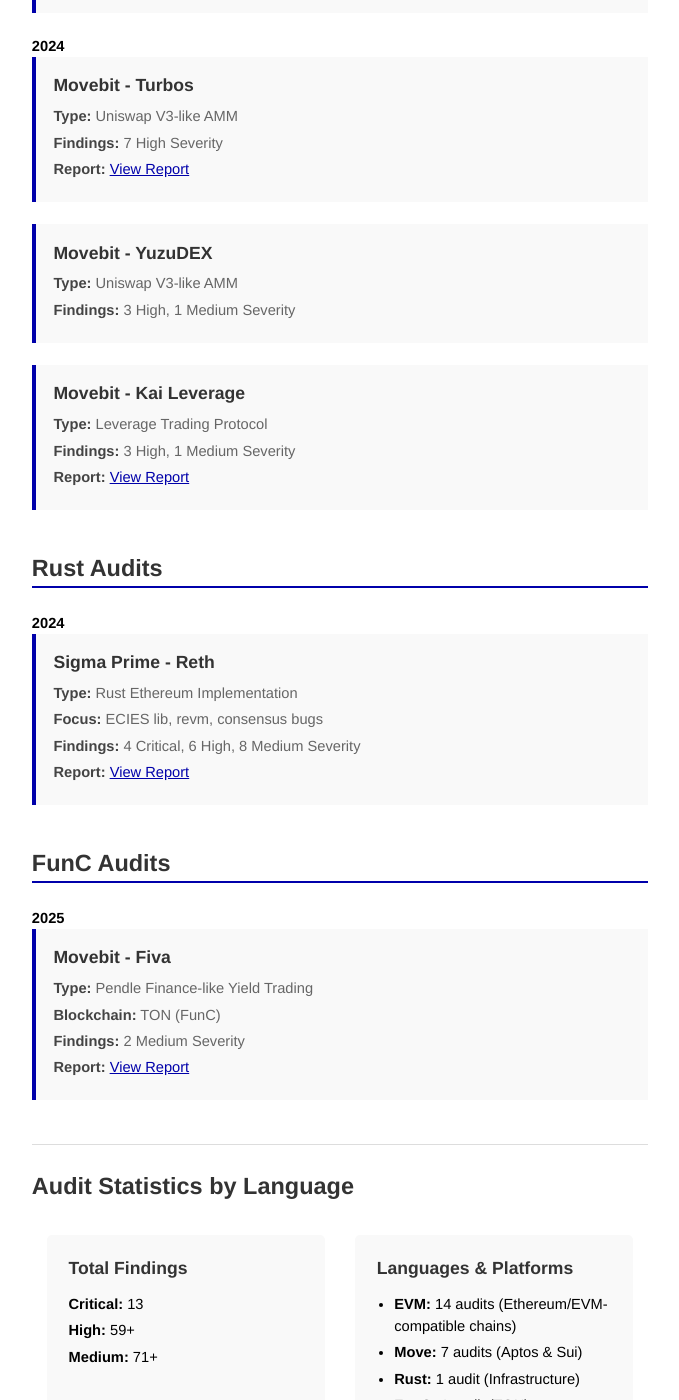
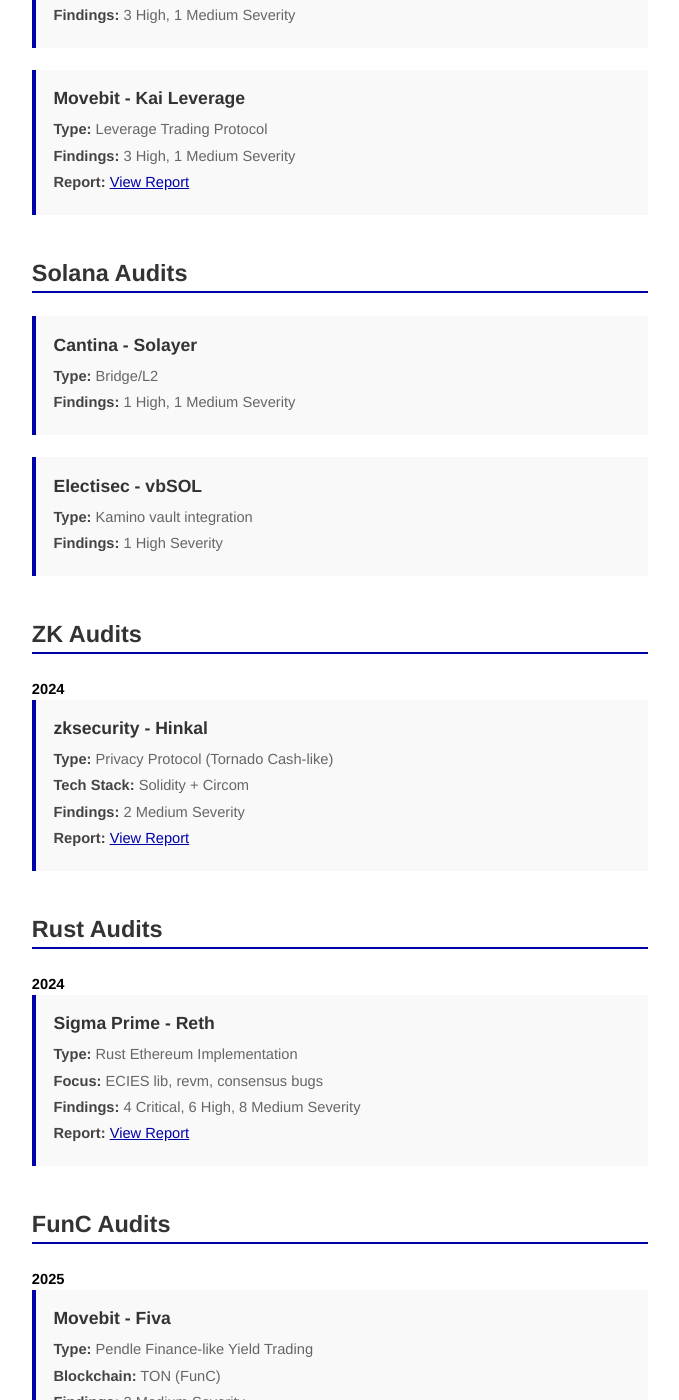
Before and after one commit to ret2basic/ret2basic.github.io, a Jekyll site: the page built from audits.html, in a window 1280 px wide and 1400 px high, scrolled down 3947 px. Shown: the whole window, without its empty margins (300-979 px from the left). Built offline with Jekyll 4.4.1, drawn with Linux system fonts in a browser that asks for light colours; some of the changed text lies outside the part shown.

Commit message:
Add Solana audits section and update stats

```diff
--- a/audits.html
+++ b/audits.html
@@ -147,22 +147,6 @@
   </section>
 
   <section class="audit-list">
-    <h2>ZK Audits</h2>
-
-    <h3>2024</h3>
-
-    <div class="audit-item">
-      <h3>zksecurity - Hinkal</h3>
-      <div class="audit-details">
-        <p><strong>Type:</strong> Privacy Protocol (Tornado Cash-like)</p>
-        <p><strong>Tech Stack:</strong> Solidity + Circom</p>
-        <p><strong>Findings:</strong> 2 Medium Severity</p>
-        <p><strong>Report:</strong> <a href="https://reports.zksecurity.xyz/reports/hinkal-audit/" target="_blank">View Report</a></p>
-      </div>
-    </div>
-  </section>
-
-  <section class="audit-list">
     <h2>Move Audits</h2>
 
     <h3>2025</h3>
@@ -249,6 +233,42 @@
   </section>
 
   <section class="audit-list">
+    <h2>Solana Audits</h2>
+
+    <div class="audit-item">
+      <h3>Cantina - Solayer</h3>
+      <div class="audit-details">
+        <p><strong>Type:</strong> Bridge/L2</p>
+        <p><strong>Findings:</strong> 1 High, 1 Medium Severity</p>
+      </div>
+    </div>
+
+    <div class="audit-item">
+      <h3>Electisec - vbSOL</h3>
+      <div class="audit-details">
+        <p><strong>Type:</strong> Kamino vault integration</p>
+        <p><strong>Findings:</strong> 1 High Severity</p>
+      </div>
+    </div>
+  </section>
+
+  <section class="audit-list">
+    <h2>ZK Audits</h2>
+
+    <h3>2024</h3>
+
+    <div class="audit-item">
+      <h3>zksecurity - Hinkal</h3>
+      <div class="audit-details">
+        <p><strong>Type:</strong> Privacy Protocol (Tornado Cash-like)</p>
+        <p><strong>Tech Stack:</strong> Solidity + Circom</p>
+        <p><strong>Findings:</strong> 2 Medium Severity</p>
+        <p><strong>Report:</strong> <a href="https://reports.zksecurity.xyz/reports/hinkal-audit/" target="_blank">View Report</a></p>
+      </div>
+    </div>
+  </section>
+
+  <section class="audit-list">
     <h2>Rust Audits</h2>
 
     <h3>2024</h3>
@@ -286,14 +306,15 @@
       <div class="stat-item">
         <h3>Total Findings</h3>
         <p><strong>Critical:</strong> 13</p>
-        <p><strong>High:</strong> 59+</p>
-        <p><strong>Medium:</strong> 71+</p>
+        <p><strong>High:</strong> 61+</p>
+        <p><strong>Medium:</strong> 72+</p>
       </div>
       <div class="stat-item">
         <h3>Languages & Platforms</h3>
         <ul>
           <li><strong>EVM:</strong> 14 audits (Ethereum/EVM-compatible chains)</li>
           <li><strong>Move:</strong> 7 audits (Aptos & Sui)</li>
+          <li><strong>Solana:</strong> 2 audits (Solana programs)</li>
           <li><strong>Rust:</strong> 1 audit (Infrastructure)</li>
           <li><strong>FunC:</strong> 1 audit (TON)</li>
           <li><strong>ZK:</strong> 1 audit (ZK Circuits)</li>
```
